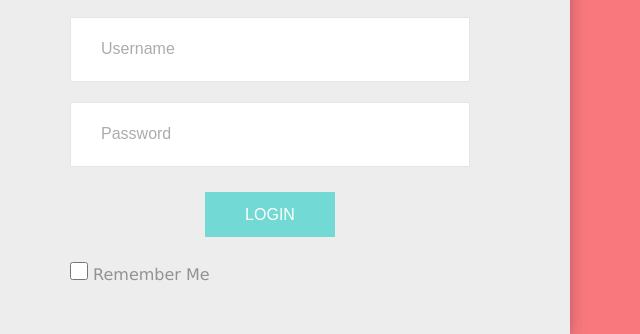
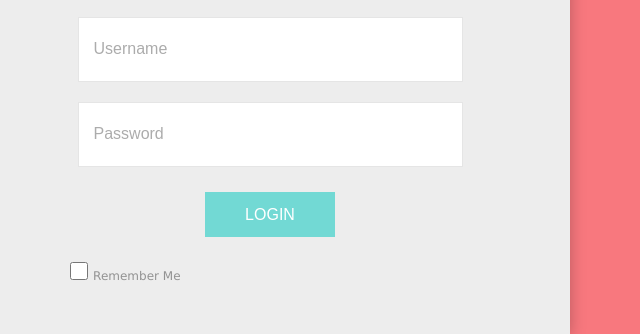
Before and after one commit to jcarp19/newstuff, a plain HTML site: page index.html in a window 1280 px wide. Shown: the part 212-546 px from the top of the page, 370-1010 px from the left. Drawn offline with Linux system fonts and the light colour scheme.

Commit message:
updated remember me

```diff
--- a/style.css
+++ b/style.css
@@ -37,10 +37,9 @@ form p {
     text-align: center;
 }
 .user-info input {
-
     width: 368px;
     height: 63px;
-    padding-left: 30px;
+    padding-left: 15px;
     border: 1px solid rgba(0, 0, 0, .1);
     margin-top: 20px;
 }
@@ -63,9 +62,13 @@ button {
 .remember {
     text-align: left;
     margin-left: 100px;
+    vertical-align: middle;
 }
 .remember input {
     width: 18px;
     height: 18px;
     border: 1px solid rgba(0, 0, 0, .1);
 }
+.remember label {
+    font-size: 12px;
+}
```
